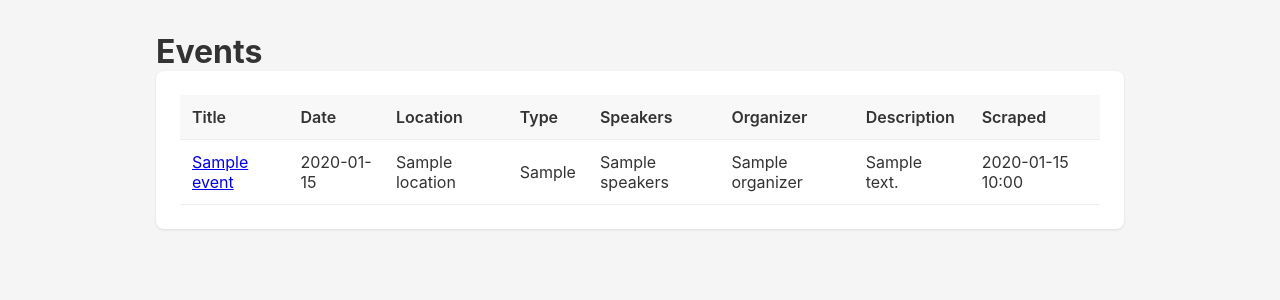
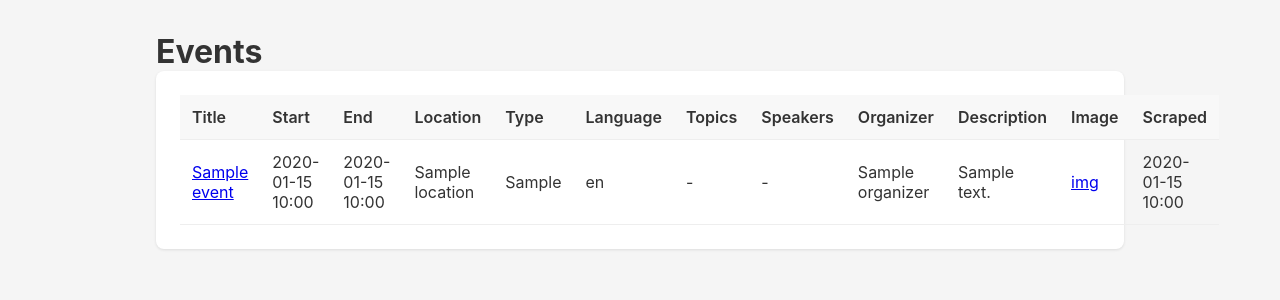
Before and after one commit to chocholous/datatalk-events, a FastAPI app: template app/templates/admin/events.html in a window 1280 px wide. Shown: the part 56-356 px from the top of the page. Run offline with FastAPI, Linux system fonts and the light colour scheme; the template is opened without the code that fills it: most values are stand-ins (such as "Sample title", 1, 10 or a date in 2020).

Commit message:
Fix admin events: proper Czech chars in speakers, add all fields
- Add parse_json_list Jinja2 filter to properly decode JSON strings
  (fixes unicode escapes like \u0160 showing instead of Š)
- Add missing columns: End date, Language, Topics, Image link
- Show start/end with time (HH:MM) not just date

Co-Authored-By: Claude Opus 4.6 <noreply@anthropic.com>

```diff
--- a/app/routers/admin.py
+++ b/app/routers/admin.py
@@ -1,4 +1,5 @@
 import asyncio
+import json
 import secrets
 from datetime import datetime
 
@@ -17,6 +18,20 @@ from app.notifications.pipeline import run_scrape_and_notify
 router = APIRouter(prefix="/admin")
 security = HTTPBasic()
 templates = Jinja2Templates(directory="app/templates/admin")
+
+
+def _parse_json_list(value: str) -> list[str]:
+    """Parse a JSON array string, returning empty list on failure."""
+    if not value or value == "[]":
+        return []
+    try:
+        result = json.loads(value)
+        return result if isinstance(result, list) else []
+    except (json.JSONDecodeError, TypeError):
+        return []
+
+
+templates.env.filters["parse_json_list"] = _parse_json_list
 
 
 def verify_admin(credentials: HTTPBasicCredentials = Depends(security)):
--- a/app/templates/admin/events.html
+++ b/app/templates/admin/events.html
@@ -4,17 +4,34 @@
 <h1>Events</h1>
 <div class="card">
     <table>
-        <thead><tr><th>Title</th><th>Date</th><th>Location</th><th>Type</th><th>Speakers</th><th>Organizer</th><th>Description</th><th>Scraped</th></tr></thead>
+        <thead><tr>
+            <th>Title</th>
+            <th>Start</th>
+            <th>End</th>
+            <th>Location</th>
+            <th>Type</th>
+            <th>Language</th>
+            <th>Topics</th>
+            <th>Speakers</th>
+            <th>Organizer</th>
+            <th>Description</th>
+            <th>Image</th>
+            <th>Scraped</th>
+        </tr></thead>
         <tbody>
         {% for event in events %}
         <tr>
             <td><a href="{{ event.url }}">{{ event.title }}</a></td>
-            <td>{{ event.date.strftime('%Y-%m-%d') if event.date else '-' }}</td>
+            <td>{{ event.date.strftime('%Y-%m-%d %H:%M') if event.date else '-' }}</td>
+            <td>{{ event.end_date.strftime('%Y-%m-%d %H:%M') if event.end_date else '-' }}</td>
             <td>{{ event.location or '-' }}</td>
             <td>{{ event.event_type or '-' }}</td>
-            <td>{% if event.speakers and event.speakers != '[]' %}{{ event.speakers | replace('[', '') | replace(']', '') | replace('"', '') }}{% else %}-{% endif %}</td>
+            <td>{{ event.language or '-' }}</td>
+            <td>{% set topics = event.topics | parse_json_list %}{{ topics | join(', ') if topics else '-' }}</td>
+            <td>{% set speakers = event.speakers | parse_json_list %}{{ speakers | join(', ') if speakers else '-' }}</td>
             <td>{{ event.organizer or '-' }}</td>
             <td>{{ (event.description or '-')[:100] }}{% if event.description and event.description|length > 100 %}...{% endif %}</td>
+            <td>{% if event.image_url %}<a href="{{ event.image_url }}" title="{{ event.image_url }}">img</a>{% else %}-{% endif %}</td>
             <td>{{ event.scraped_at.strftime('%Y-%m-%d %H:%M') }}</td>
         </tr>
         {% endfor %}
```
